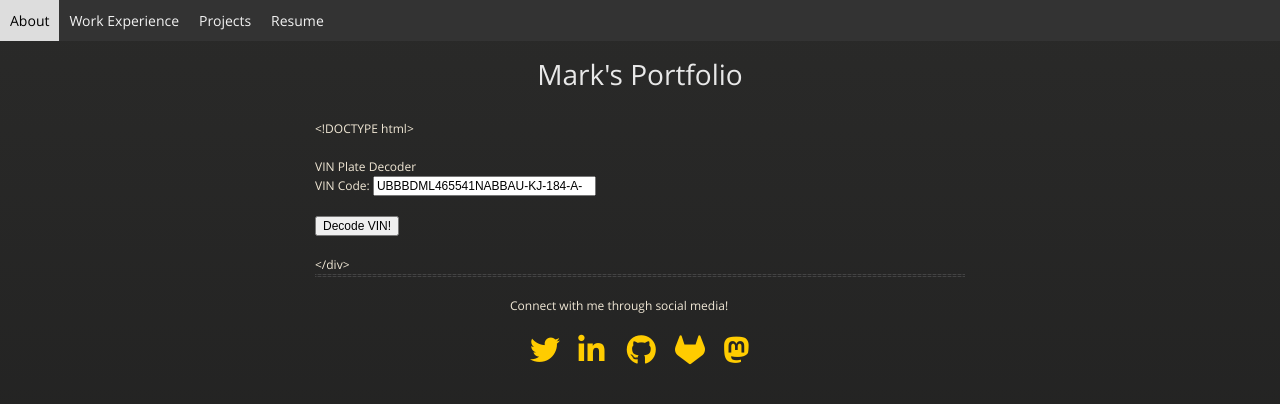
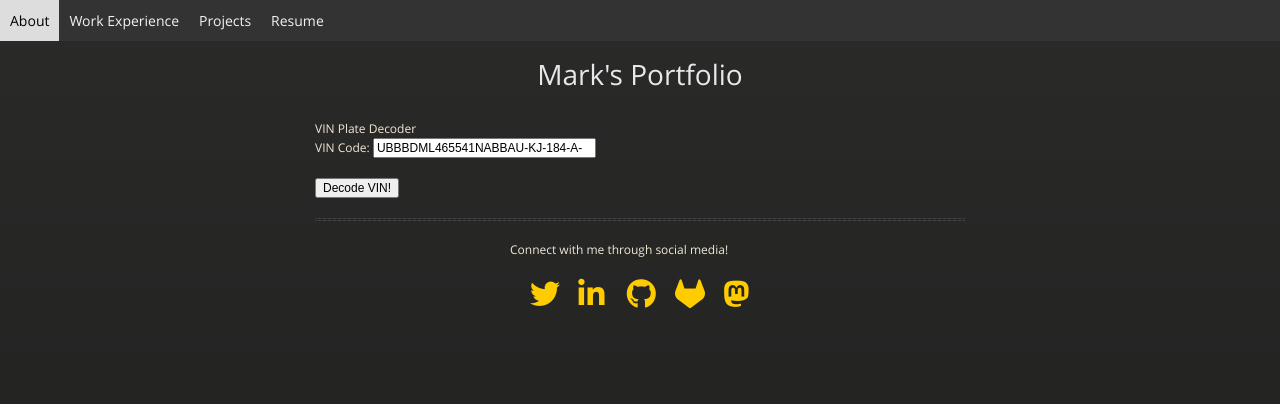
Before and after one commit to f03n1x/f03n1x.github.io, a Jekyll site: the page built from vindecoder.md, in a window 1280 px wide. Shown: the top 404 px of the page. Built offline with Jekyll 4.4.1, drawn with Linux system fonts in a browser that asks for light colours; nearby versions of some CDN libraries; our own code applies the rules of GitHub Pages for plain Markdown files; part of the change alters nothing that is shown.

Commit message:
removed html and div tags + changed website to not be called my portfolio

```diff
--- a/_config.yml
+++ b/_config.yml
@@ -18,7 +18,7 @@
 # You can create any custom variable you would like, and they will be accessible
 # in the templates via {{ site.myvariable }}.
 
-title: Mark's Portfolio
+title: Mark's Website
 
 repository: f03n1x/f03n1x.github.io
 
--- a/_includes/vindecoder.html
+++ b/_includes/vindecoder.html
@@ -1,4 +1,3 @@
-<!DOCTYPE html>
 <html>
 
 
@@ -12,8 +11,6 @@
 
 		<ul id="decodedVIN">
 		</ul>
-
-		</div>
 
 		<script>
 
```
Also changed, not shown: README.md.
